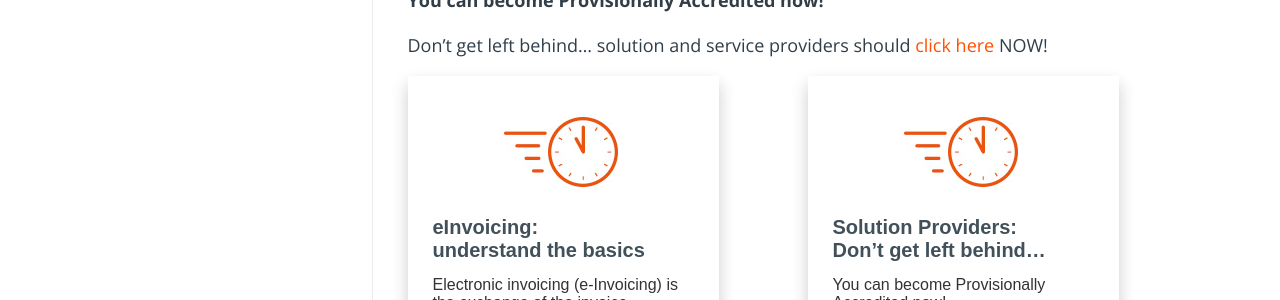
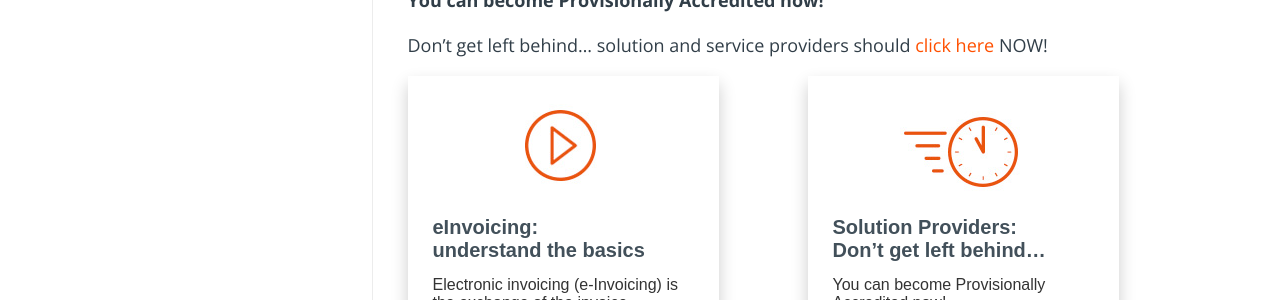
Before and after one commit to Digital-Business-Council/Digital-Business-Council.github.io, a Jekyll site: the page built from index.md, in a window 1280 px wide. Shown: the part 1185-1485 px from the top of the page. Built offline with Jekyll 4.4.1, drawn with Linux system fonts in a browser that asks for light colours; our own code applies the rules of GitHub Pages for plain Markdown files.

Commit message:
Update call-to-action-block.html

```diff
--- a/_includes/call-to-action-block.html
+++ b/_includes/call-to-action-block.html
@@ -5,7 +5,7 @@
                         <img src="/images/frame-white.png" >
             </div>
             <div class="cta-header-img" style="left: 90px; top: 15px;">
-                        <img  src="/images/clock_sml.png">
+                        <img  src="/images/play-icon-sml.png">
                         <br />
             </div>
             <div class="cta-header" style="left: 25px; top: 140px;">
```
